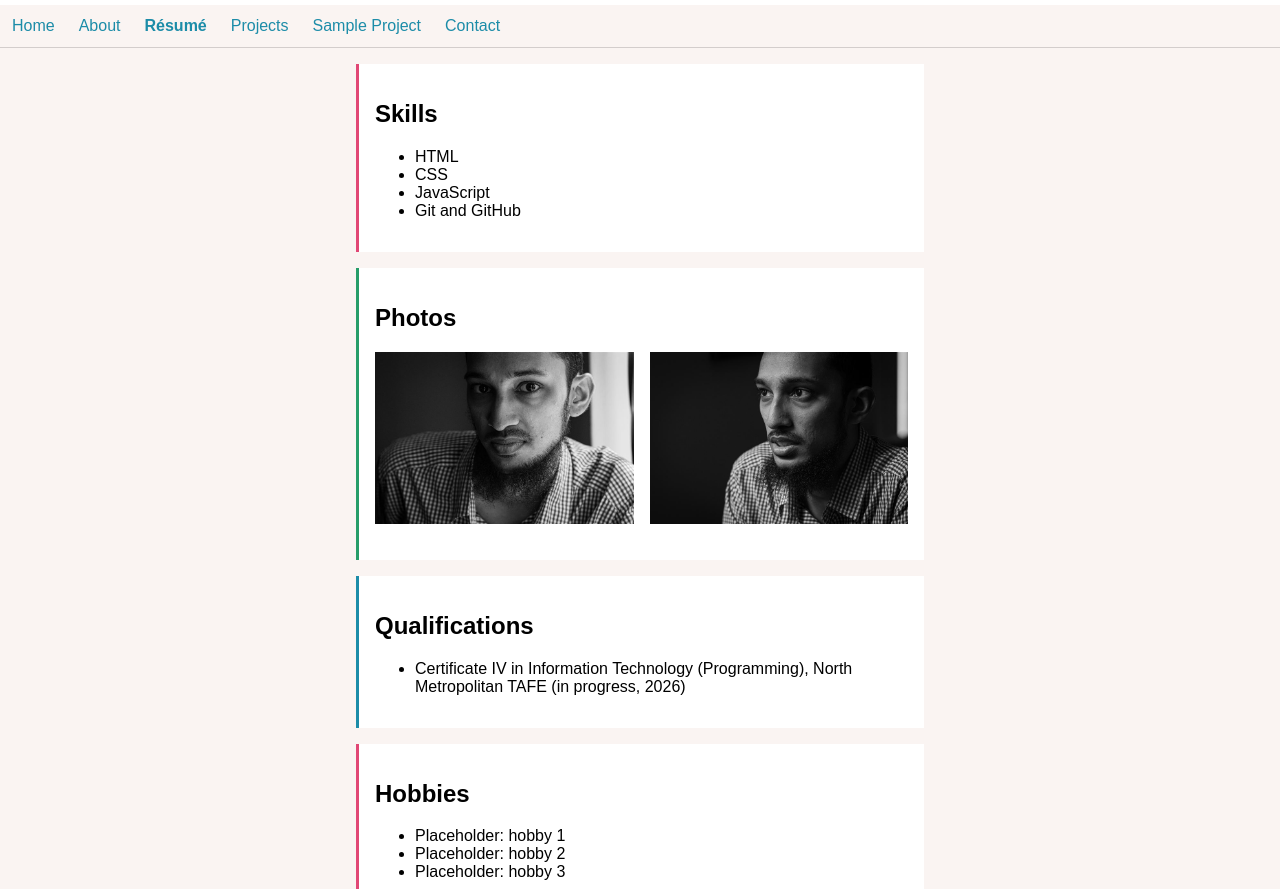
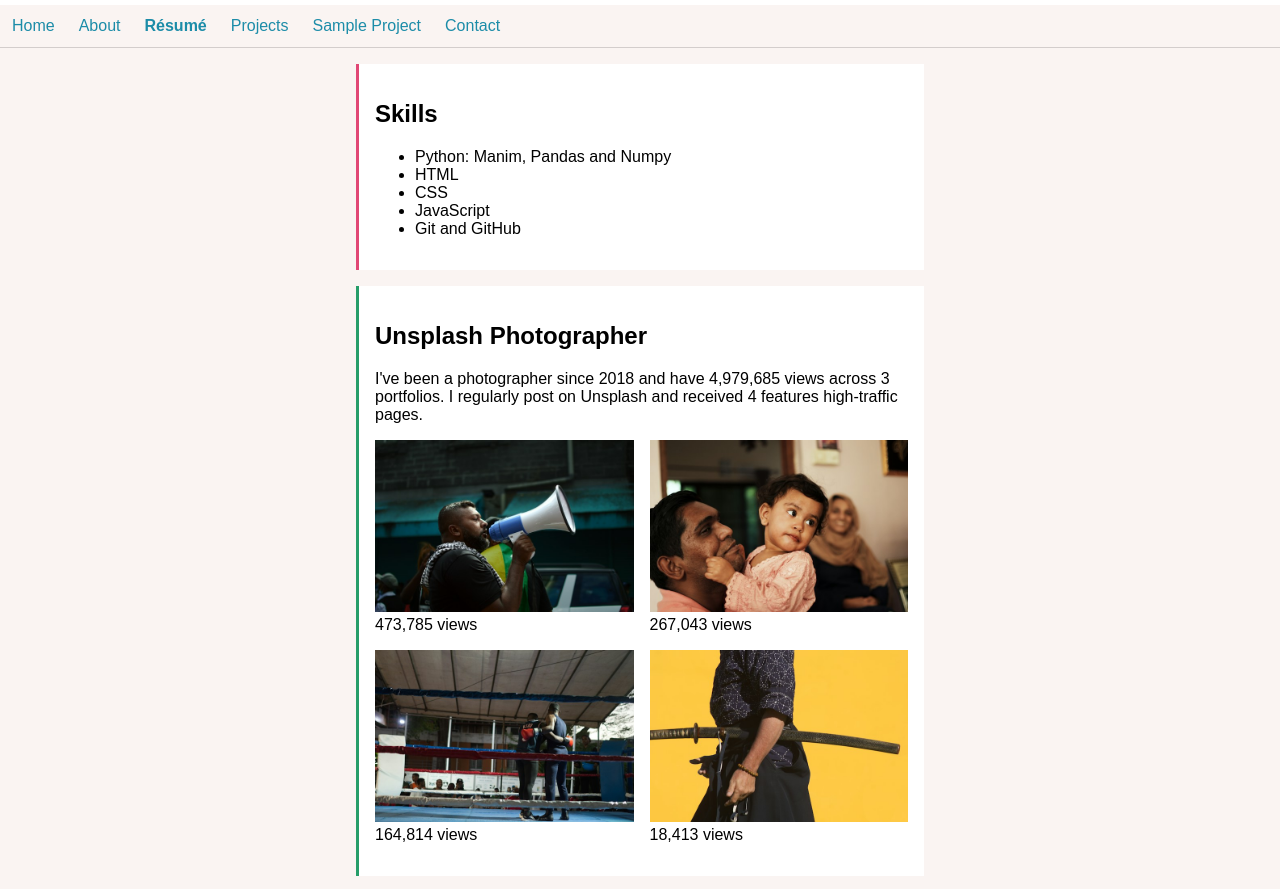
Before and after one commit to 20157693/20157693.github.io, a plain HTML site: page resume.html in a window 1280 px wide. Shown: the part 59-948 px from the top of the page. Drawn offline with Linux system fonts and the light colour scheme.

Commit message:
feat(resume.html): update template

```diff
--- a/resume.html
+++ b/resume.html
@@ -27,6 +27,7 @@
       <article class="card-fuchsia">
         <h2>Skills</h2>
         <ul>
+          <li>Python: Manim, Pandas and Numpy</li>
           <li>HTML</li>
           <li>CSS</li>
           <li>JavaScript</li>
@@ -35,30 +36,52 @@
       </article>
 
       <article class="card-green">
-        <h2>Photos</h2>
+        <h2>Unsplash Photographer</h2>
+        <p>I've been a photographer since 2018 and have 4,979,685 views across 3 portfolios. I regularly post on Unsplash and received 4 features high-traffic pages.</p>
         <ul class="gallery">
           <li>
-            <img src="./assets/img/profile-1.jpg" width="400" height="267" alt="Black and white portrait of me facing the camera">
+            <figure>
+              <img src="./assets/img/unsplash-1.jpg" width="400" height="267" alt="Bearded man in a black t-shirt and keffiyeh shouting into a megaphone at a street rally">
+              <figcaption>473,785 views</figcaption>
+            </figure>
           </li>
           <li>
-            <img src="./assets/img/profile-4.jpg" width="400" height="267" alt="Black and white portrait of me looking away">
+            <figure>
+              <img src="./assets/img/unsplash-2.jpg" width="400" height="267" alt="Toddler in a pink dress held by her father, glancing sideways, with a smiling woman in a headscarf behind them">
+              <figcaption>267,043 views</figcaption>
+            </figure>
+          </li>
+          <li>
+            <figure>
+              <img src="./assets/img/unsplash-4.jpg" width="400" height="267" alt="Two boxers embracing in a ring at an outdoor night event, with a crowd watching">
+              <figcaption>164,814 views</figcaption>
+            </figure>
+          </li>
+          <li>
+            <figure>
+              <img src="./assets/img/unsplash-3.jpg" width="400" height="267" alt="Close-up of a person in a patterned navy jacket and hakama holding a sheathed katana against a yellow wall">
+              <figcaption>18,413 views</figcaption>
+            </figure>
           </li>
         </ul>
       </article>
 
       <article class="card-blue">
-        <h2>Qualifications</h2>
+        <h2>Academic Pathway</h2>
         <ul>
-          <li>Certificate IV in Information Technology (Programming), North Metropolitan TAFE (in progress, 2026)</li>
+          <li>Certificate IV in IT (Programming), North Metropolitan TAFE</li>
+          <li>Diploma in Physics, University of Mauritius</li>
+          <li>Cambridge A-level. Phys, Chem, Math (A*A*A)</li>
+          <li>Cambridge O-level. Aggregate 7</li>
         </ul>
       </article>
 
       <article class="card-fuchsia">
         <h2>Hobbies</h2>
         <ul>
-          <li>Placeholder: hobby 1</li>
-          <li>Placeholder: hobby 2</li>
-          <li>Placeholder: hobby 3</li>
+          <li>Simracing in Gran Turismo <a href="https://www.youtube.com/@learngranturismo">@LearnGranTurismo</a></li>
+          <li>French Classical Cuisine (under Chef Patrick Vitry)</li>
+          <li>Japanese: Failed JLPT N3 with 53/180</li>
         </ul>
       </article>
     </main>
```
Also changed, not shown: assets/img/unsplash-1.jpg (added), assets/img/unsplash-2.jpg (added), assets/img/unsplash-3.jpg (added), assets/img/unsplash-4.jpg (added).
